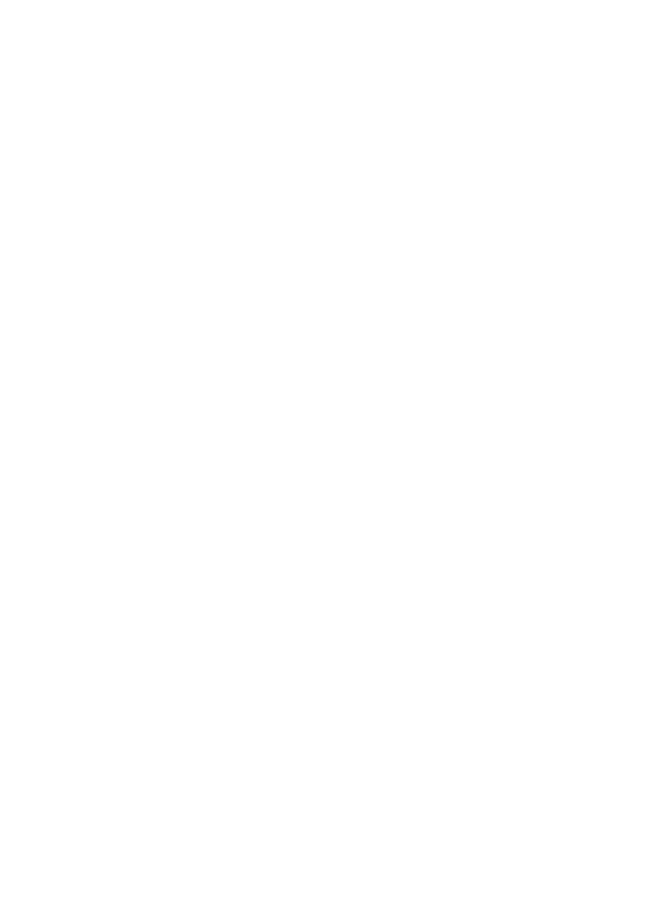
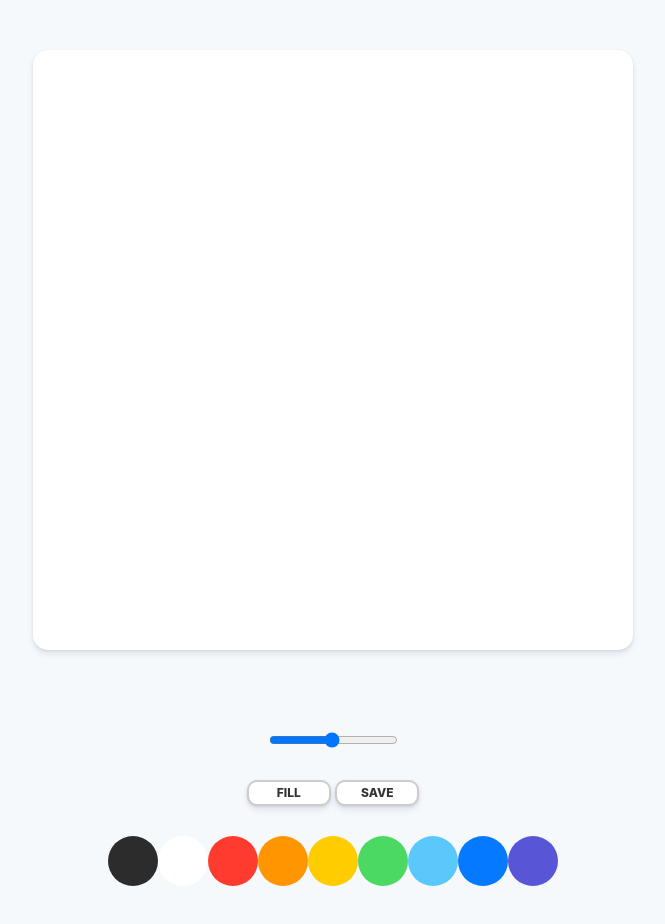
Before and after one commit to SewookJung/paintjs, a plain HTML site: page index.html in a window 1280 px wide. Shown: the whole page, without its empty margins (307-972 px from the left). Before the commit the page ends 800 px from the top, so only its background shows below. Drawn offline with Linux system fonts and the light colour scheme.

Commit message:
cording html and css

```diff
--- /dev/null
+++ b/css/reset.css
@@ -0,0 +1,129 @@
+/* http://meyerweb.com/eric/tools/css/reset/
+   v2.0 | 20110126
+   License: none (public domain)
+*/
+
+html,
+body,
+div,
+span,
+applet,
+object,
+iframe,
+h1,
+h2,
+h3,
+h4,
+h5,
+h6,
+p,
+blockquote,
+pre,
+a,
+abbr,
+acronym,
+address,
+big,
+cite,
+code,
+del,
+dfn,
+em,
+img,
+ins,
+kbd,
+q,
+s,
+samp,
+small,
+strike,
+strong,
+sub,
+sup,
+tt,
+var,
+b,
+u,
+i,
+center,
+dl,
+dt,
+dd,
+ol,
+ul,
+li,
+fieldset,
+form,
+label,
+legend,
+table,
+caption,
+tbody,
+tfoot,
+thead,
+tr,
+th,
+td,
+article,
+aside,
+canvas,
+details,
+embed,
+figure,
+figcaption,
+footer,
+header,
+hgroup,
+menu,
+nav,
+output,
+ruby,
+section,
+summary,
+time,
+mark,
+audio,
+video {
+  margin: 0;
+  padding: 0;
+  border: 0;
+  font-size: 100%;
+  font: inherit;
+  vertical-align: baseline;
+}
+/* HTML5 display-role reset for older browsers */
+article,
+aside,
+details,
+figcaption,
+figure,
+footer,
+header,
+hgroup,
+menu,
+nav,
+section {
+  display: block;
+}
+body {
+  line-height: 1;
+}
+ol,
+ul {
+  list-style: none;
+}
+blockquote,
+q {
+  quotes: none;
+}
+blockquote:before,
+blockquote:after,
+q:before,
+q:after {
+  content: "";
+  content: none;
+}
+table {
+  border-collapse: collapse;
+  border-spacing: 0;
+}
--- a/css/style.css
+++ b/css/style.css
@@ -0,0 +1,65 @@
+@import "reset.css";
+
+body {
+  background-color: #f6f9fc;
+  font-family: -apple-system, BlinkMacSystemFont, "Segoe UI", Roboto, Oxygen,
+    Ubuntu, Cantarell, "Open Sans", "Helvetica Neue", sans-serif;
+  display: flex;
+  flex-direction: column;
+  align-items: center;
+  padding: 50px;
+}
+
+.canvas {
+  width: 600px;
+  height: 600px;
+  background-color: white;
+  border-radius: 15px;
+  box-shadow: 0 4px 6px rgba(50, 50, 93, 0.11), 0 1px 3px rgba(0, 0, 0, 0.08);
+}
+
+.controls {
+  margin-top: 80px;
+  display: flex;
+  flex-direction: column;
+  align-items: center;
+}
+
+.controls .controls__btns {
+  margin-bottom: 30px;
+}
+
+.controls__btns button {
+  all: unset;
+  cursor: pointer;
+  background-color: white;
+  padding: 5px 0px;
+  width: 80px;
+  text-align: center;
+  border-radius: 10px;
+  box-shadow: 0 4px 6px rgba(50, 50, 93, 0.11), 0 1px 3px rgba(0, 0, 0, 0.08);
+  border: 2px solid rgba(0, 0, 0, 0.2);
+  color: rgba(0, 0, 0, 0.8);
+  text-transform: uppercase;
+  font-weight: 800;
+  font-size: 12px;
+}
+
+.controls__btns button:active {
+  transform: scale(0.98);
+}
+
+.controls .controls__colors {
+  display: flex;
+}
+
+.controls__colors .controls__color {
+  width: 50px;
+  height: 50px;
+  border-radius: 25px;
+  cursor: pointer;
+}
+
+.controls .controls__range {
+  margin-bottom: 30px;
+}
--- a/index.html
+++ b/index.html
@@ -8,6 +8,34 @@
     <title>PaintJS</title>
   </head>
   <body>
+    <canvas id="jsCanvas" class="canvas"></canvas>
+    <div class="controls">
+      <div class="controls__range">
+        <input
+          type="range"
+          id="jsRange"
+          min="0.1"
+          max="5.0"
+          value="2.5"
+          step="0.1"
+        />
+      </div>
+      <div class="controls__btns">
+        <button id="jsMode">Fill</button>
+        <button id="jsSave">Save</button>
+      </div>
+      <div class="controls__colors" id="jsColors">
+        <div class="controls__color" style="background-color: #2C2C2C;"></div>
+        <div class="controls__color" style="background-color: white;"></div>
+        <div class="controls__color" style="background-color: #FF3b30;"></div>
+        <div class="controls__color" style="background-color: #ff9500;"></div>
+        <div class="controls__color" style="background-color: #FFCC00;"></div>
+        <div class="controls__color" style="background-color: #4CD963;"></div>
+        <div class="controls__color" style="background-color: #5AC8FA;"></div>
+        <div class="controls__color" style="background-color: #0579FF;"></div>
+        <div class="controls__color" style="background-color: #5856D6;"></div>
+      </div>
+    </div>
     <script src="./js/app.js"></script>
   </body>
 </html>
```
